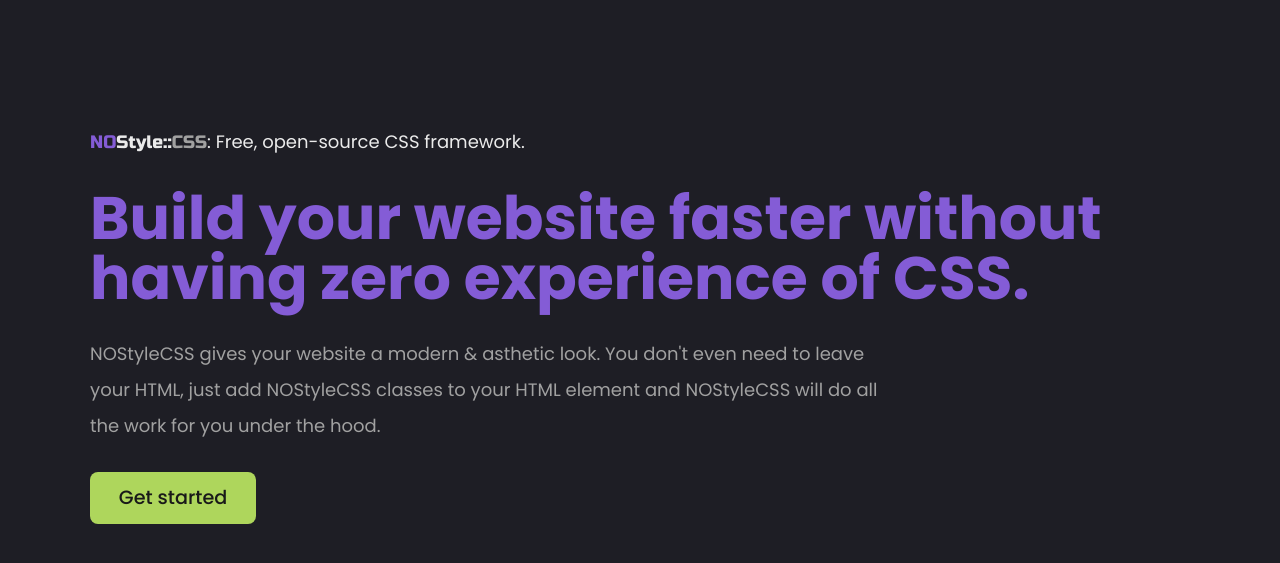
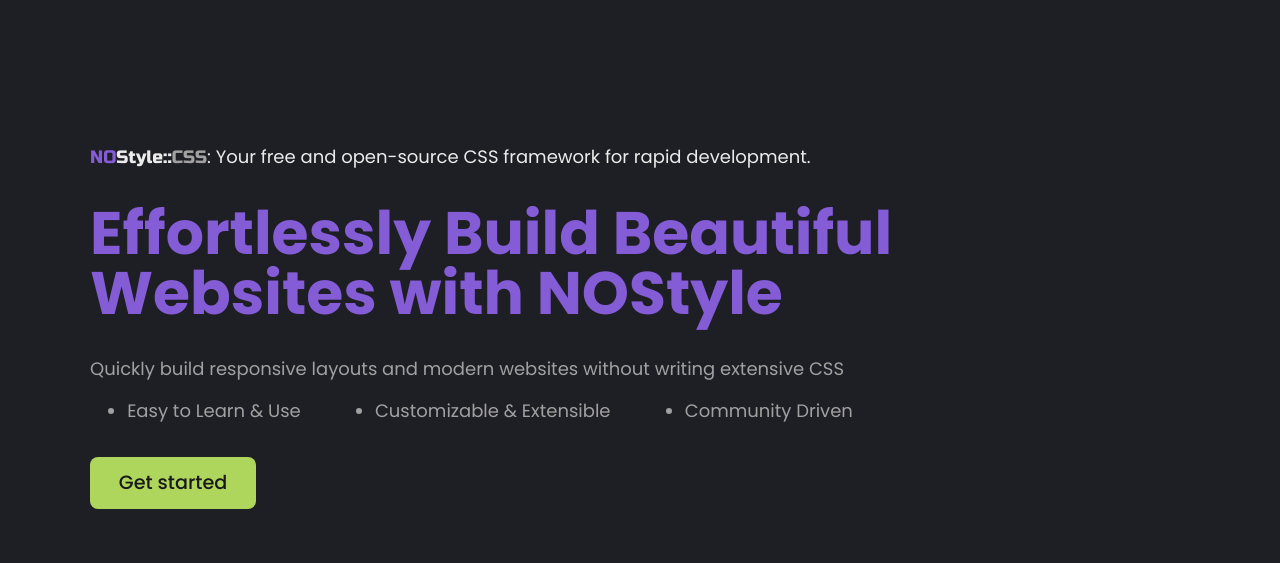
Before and after one commit to FaraazKhhan/blenzo-css, a Gatsby site: page / in a window 1280 px wide. Shown: the part 69-632 px from the top of the page. Built offline with nearby package versions, Linux system fonts and the light colour scheme; Gatsby itself is replaced by a stand-in of ours.

Commit message:
enhanced: pages

```diff
--- a/src/components/Sidebar.js
+++ b/src/components/Sidebar.js
@@ -28,8 +28,8 @@ function Sidebar() {
 
       className="flex-dir-col justify-content-start align-items-start py-5"
     >
-      <h3>
-        <Link className="font-size-lg text-white no-decoration" to="/docs">Docs</Link>
+      <h3 className="font-size-lg text-gray-900 no-decoration">
+        Docs
       </h3>
       <ul>
         {
--- a/src/pages/index.js
+++ b/src/pages/index.js
@@ -21,16 +21,18 @@ export default function Home({ data }) {
               <span>Style</span>::
               <span className="text-gray">CSS</span>
             </span>
-            : Free, open-source CSS framework.
+            : Your free and open-source CSS framework for rapid development.
           </p>
           <h2 className="font-size-4xl line-height-2x mb-10 text-primary font-weight-bold">
-            Build your website faster without having zero experience of CSS.
+            Effortlessly Build Beautiful Websites with NOStyle
           </h2>
           <p className="text-gray max-width-800 mb-10">
-            NOStyleCSS gives your website a modern & asthetic look. You don't
-            even need to leave your HTML, just add NOStyleCSS classes to your
-            HTML element and NOStyleCSS will do all the work for you under the
-            hood.
+            Quickly build responsive layouts and modern websites without writing extensive CSS
+            <ul className="mt-2 flex justify-content-space-around">
+              <li>Easy to Learn & Use</li>
+              <li>Customizable & Extensible</li>
+              <li>Community Driven</li>
+            </ul>
           </p>
 
           <Link to="/docs" className="btn btn-secondary border-rounded-4x mt-2">
```
Also changed, not shown: src/documentation/borders.md (+2 -1 lines), src/documentation/installation.md (+1 -1 lines).
